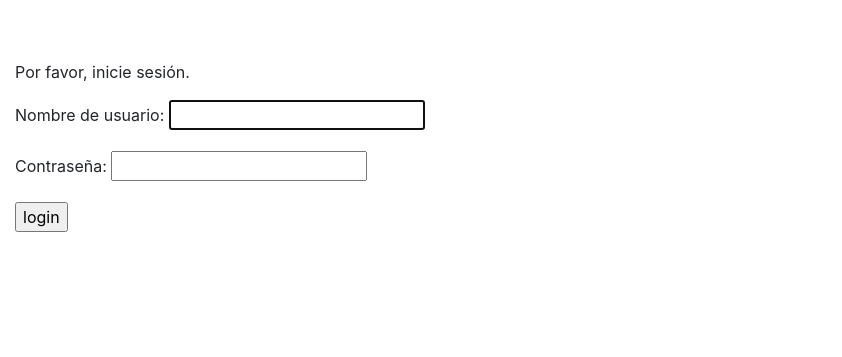
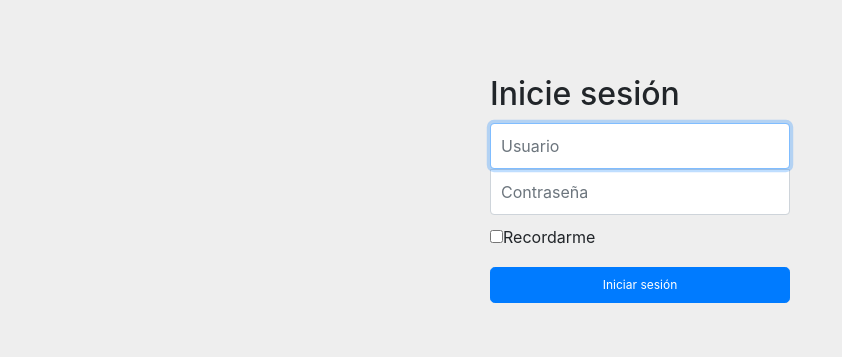
Before and after one commit to nachochiappe/tr, a Django app: page /login/?next=/medicos/crear/ in a window 1280 px wide. Shown: the top 357 px of the page, without its empty margins (0-842 px from the left). Run offline with Django 3.2, Linux system fonts and the light colour scheme; parts of the project's set-up code (start-up, migrations or seed data) failed here and were passed over; some libraries are stand-ins or nearby versions.

Commit message:
Se actualiza página de login.

```diff
--- /dev/null
+++ b/static/css/signin.css
@@ -0,0 +1,38 @@
+body {
+  padding-top: 40px;
+  padding-bottom: 40px;
+  background-color: #eee;
+}
+
+.form-signin {
+  max-width: 330px;
+  padding: 15px;
+  margin: 0 auto;
+}
+.form-signin .form-signin-heading,
+.form-signin .checkbox {
+  margin-bottom: 10px;
+}
+.form-signin .checkbox {
+  font-weight: 400;
+}
+.form-signin .form-control {
+  position: relative;
+  box-sizing: border-box;
+  height: auto;
+  padding: 10px;
+  font-size: 16px;
+}
+.form-signin .form-control:focus {
+  z-index: 2;
+}
+.form-signin input[type="email"] {
+  margin-bottom: -1px;
+  border-bottom-right-radius: 0;
+  border-bottom-left-radius: 0;
+}
+.form-signin input[type="password"] {
+  margin-bottom: 10px;
+  border-top-left-radius: 0;
+  border-top-right-radius: 0;
+}
--- a/templates/registration/login.html
+++ b/templates/registration/login.html
@@ -2,25 +2,33 @@
 
 {% block content %}
 
+<div class="container">
 	{% if form.errors %}
 	<p>Usuario y/o contraseña incorrectos. Por favor, intente nuevamente.</p>
 	{% endif %}
 
 	{% if next %}
+		<input type="hidden" name="next" value="{{ next }}" />
+	{% endif %}
 	{% if user.is_authenticated %}
-    <p>Su usuario no tiene permisos para acceder a esta página.</p>
+		<h4 class="form-signin-heading">Su usuario no tiene permisos para acceder a esta página.</h4>
 	{% else %}
-    <p>Por favor, inicie sesión.</p>
+		<form class="form-signin" name="LoginForm" method="POST" action="{% url 'login' %}">
+		{% csrf_token %}
+			<h2 class="form-signin-heading">Inicie sesión</h2>
+			<label for="username" class="sr-only">Usuario</label>
+			<input type="text" id="username" name="username" class="form-control" placeholder="Usuario" required autofocus>
+			<label for="password" class="sr-only">Contraseña</label>
+			<input type="password" id="password" name="password" class="form-control" placeholder="Contraseña" required>
+			<div class="checkbox">
+				<label>
+					<input type="checkbox" value="recordarme">Recordarme
+				</label>
+			</div>
+			<button class="btn btn-lg btn-primary btn-block" type="submit">Iniciar sesión</button>
+
+		</form>
     {% endif %}
-{% endif %}
-
-<form method="post" action="{% url 'login' %}">
-{% csrf_token %}
-
-{{ form.as_p }}
-
-<input type="submit" value="login" />
-<input type="hidden" name="next" value="{{ next }}" />
-</form>
+</div>
 
 {% endblock %}
--- a/templates/snippets/css.html
+++ b/templates/snippets/css.html
@@ -1,3 +1,8 @@
 <link rel="stylesheet" href="//code.jquery.com/ui/1.12.1/themes/base/jquery-ui.css">
 <link rel="stylesheet" href="https://maxcdn.bootstrapcdn.com/bootstrap/4.0.0/css/bootstrap.min.css" integrity="sha384-Gn5384xqQ1aoWXA+058RXPxPg6fy4IWvTNh0E263XmFcJlSAwiGgFAW/dAiS6JXm" crossorigin="anonymous">
+{% if page == "login" %}
+<link rel="stylesheet" href="/static/css/signin.css">
+{% else %}
+<link rel="stylesheet" href="/static/css/signin.css">
 <link rel="stylesheet" href="/static/css/tr.css">
+{% endif %}
```
Lines whose indentation alone changed are shown as unchanged.
